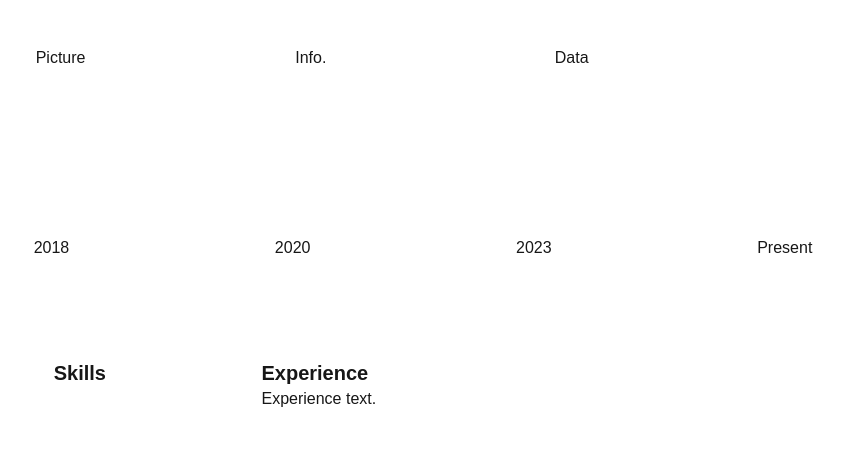
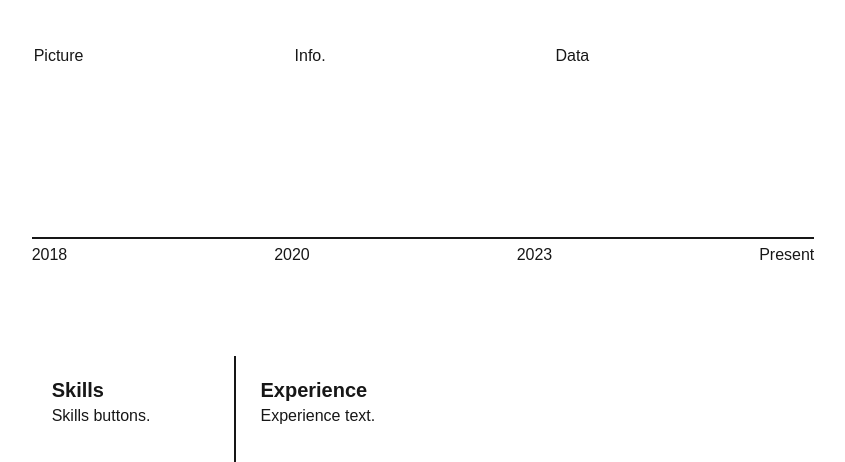
Before and after one commit to nobody-but-me/resume, a Next.js app: page / in a window 1280 px wide. Shown: the top 462 px of the page, without its empty margins (217-1062 px from the left). Built offline with nearby package versions, Linux system fonts and the light colour scheme.

Commit message:
Changing the colour of horizontal and vertical separators so it matches the user preferred colour scheme.

```diff
--- a/app/page.tsx
+++ b/app/page.tsx
@@ -17,7 +17,7 @@ function Header() {
 function Timeline() {
   return (
     <section className="w-full h-[250px] p-5 flex flex-col justify-center border-2 border-solid border-white rounded-sm">
-      <div className="h-[1px] border-1 border-solid border-white mb-1 mt-1 p-0"></div> {/* Timeline main division */}
+      <div className="h-[1px] border-1 border-solid border-[--foreground] mb-1 mt-1 p-0"></div> {/* Timeline main division */}
       <div className="flex flex-row justify-between">
         <span>2018</span>
 	<span>2020</span>
@@ -33,8 +33,11 @@ function Experience() {
     <section className="w-full h-full p-5 flex flex-row justify-center border-2 border-solid border-white rounded-sm">
       <section className="w-1/3 h-full p-5"> {/* Filters */}
         <span className="text-xl font-bold">Skills</span>
+	<p>
+	  Skills buttons.
+	</p>
       </section>
-      <div className="w-[1px] border-1 border-solid border-white mr-1 ml-1 p-o"></div>
+      <div className="w-[1px] border-1 border-solid border-[--foreground] mr-1 ml-1 p-o"></div>
       <section className="w-full h-full p-5"> {/* Experience Panel */}
         <span className="text-xl font-bold">Experience</span>
 	<p>
@@ -49,7 +52,7 @@ export default function Home() {
   return (
     <>
       <div className="w-full p-5 flex flex-row justify-center">
-        <main className="w-2/3 border-2 border-solid border-white flex flex-col">
+        <main className="w-2/3 flex flex-col gap-3">
 	  <Header />
 	  <Timeline />
 	  <Experience />
```
